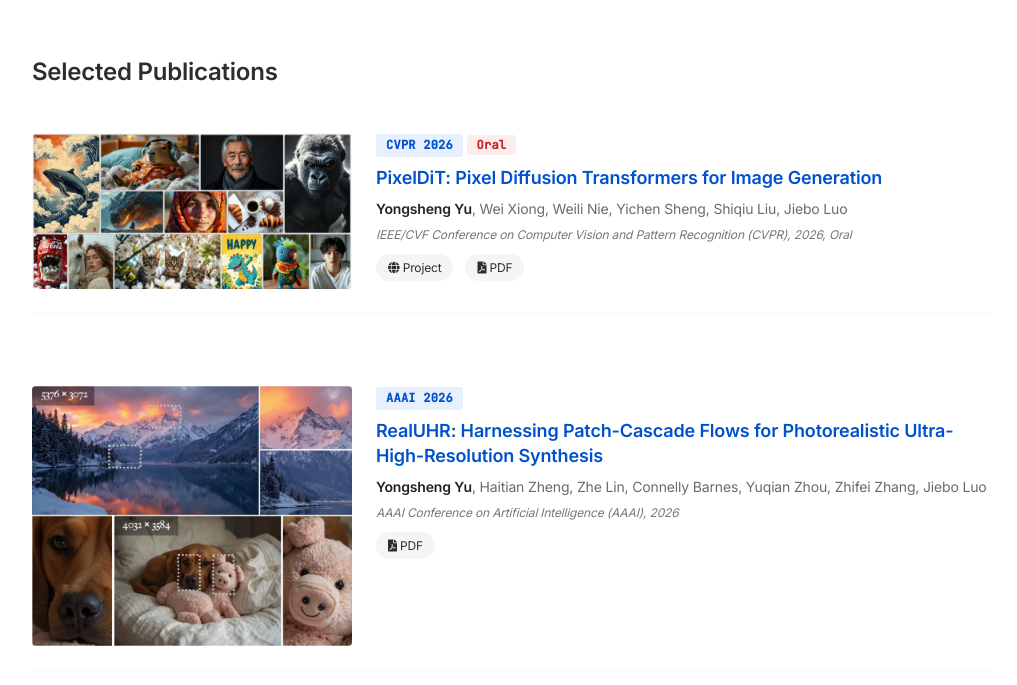
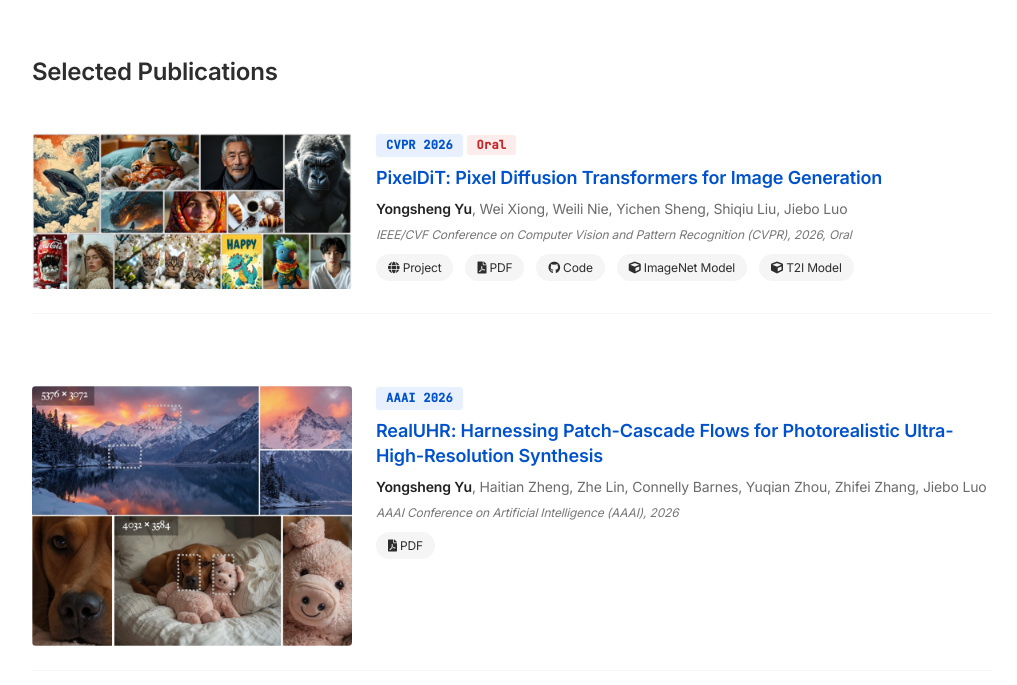
Before and after one commit to yeates/yeates.github.io, a Jekyll site: the page built from index.md, in a window 1280 px wide and 900 px high, scrolled down 1112 px, cut to the strip 0-695 px from the top of the window. Shown: the top 685 px of the strip, without its empty margins (128-1145 px from the left). Built offline with Jekyll 4.4.1, drawn with Linux system fonts in a browser that asks for light colours; nearby versions of some CDN libraries; a style sheet for code colours, icons or effects is not loaded; our own code applies the rules of GitHub Pages for plain Markdown files.

Commit message:
pixeldit add code

```diff
--- a/index.md
+++ b/index.md
@@ -112,6 +112,9 @@ layout: homepage
 <div class="pub-links">
 <a href="https://pixeldit.github.io/"><i class="fas fa-globe"></i> Project</a>
 <a href="https://arxiv.org/pdf/2511.20645"><i class="fas fa-file-pdf"></i> PDF</a>
+<a href="https://github.com/NVlabs/PixelDiT"><i class="fab fa-github"></i> Code</a>
+<a href="https://huggingface.co/nvidia/PixelDiT-ImageNet"><i class="fas fa-cube"></i> ImageNet Model</a>
+<a href="https://huggingface.co/nvidia/PixelDiT-1300M-1024px"><i class="fas fa-cube"></i> T2I Model</a>
 </div>
 </div>
 </div>
```
